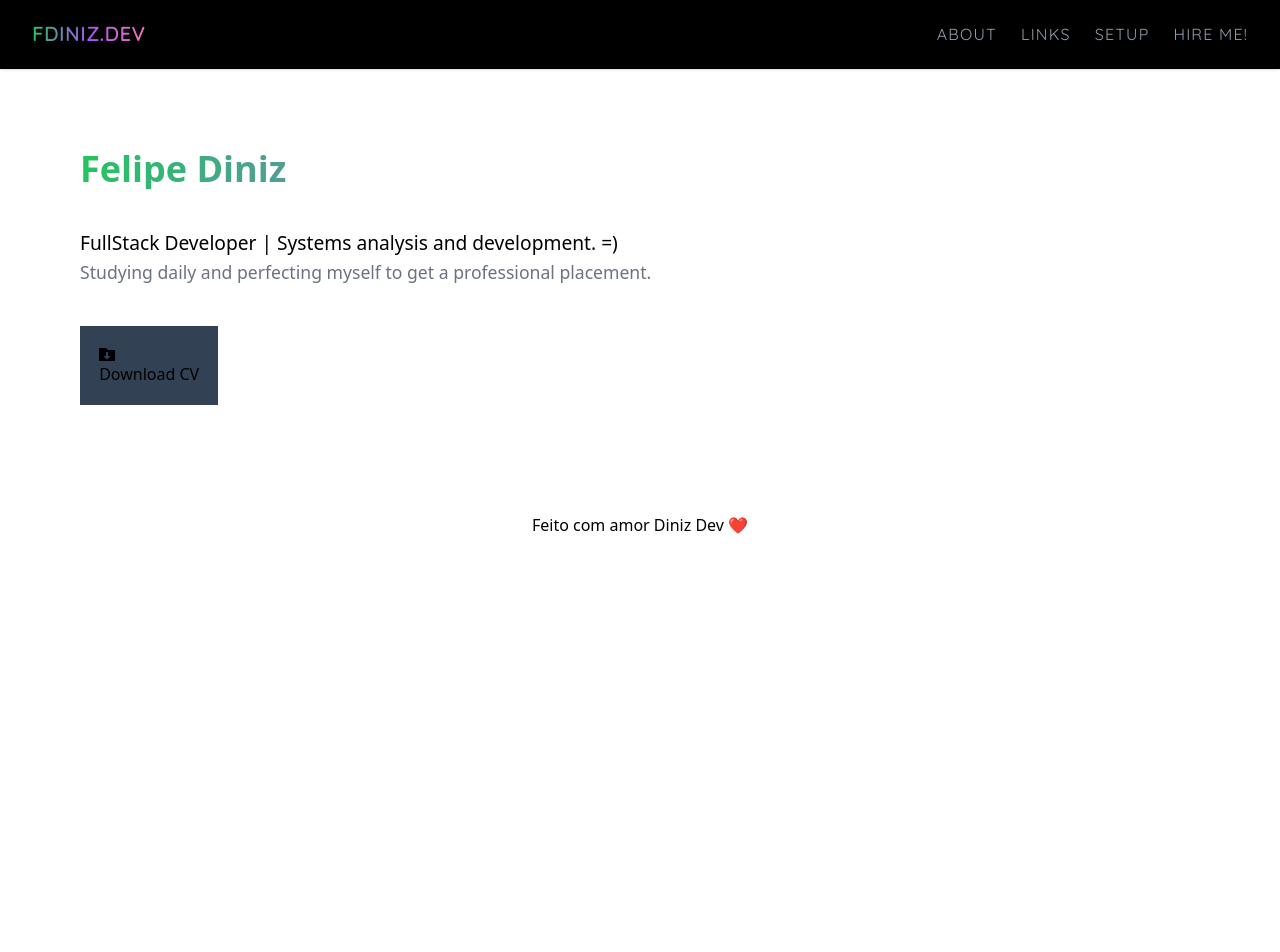
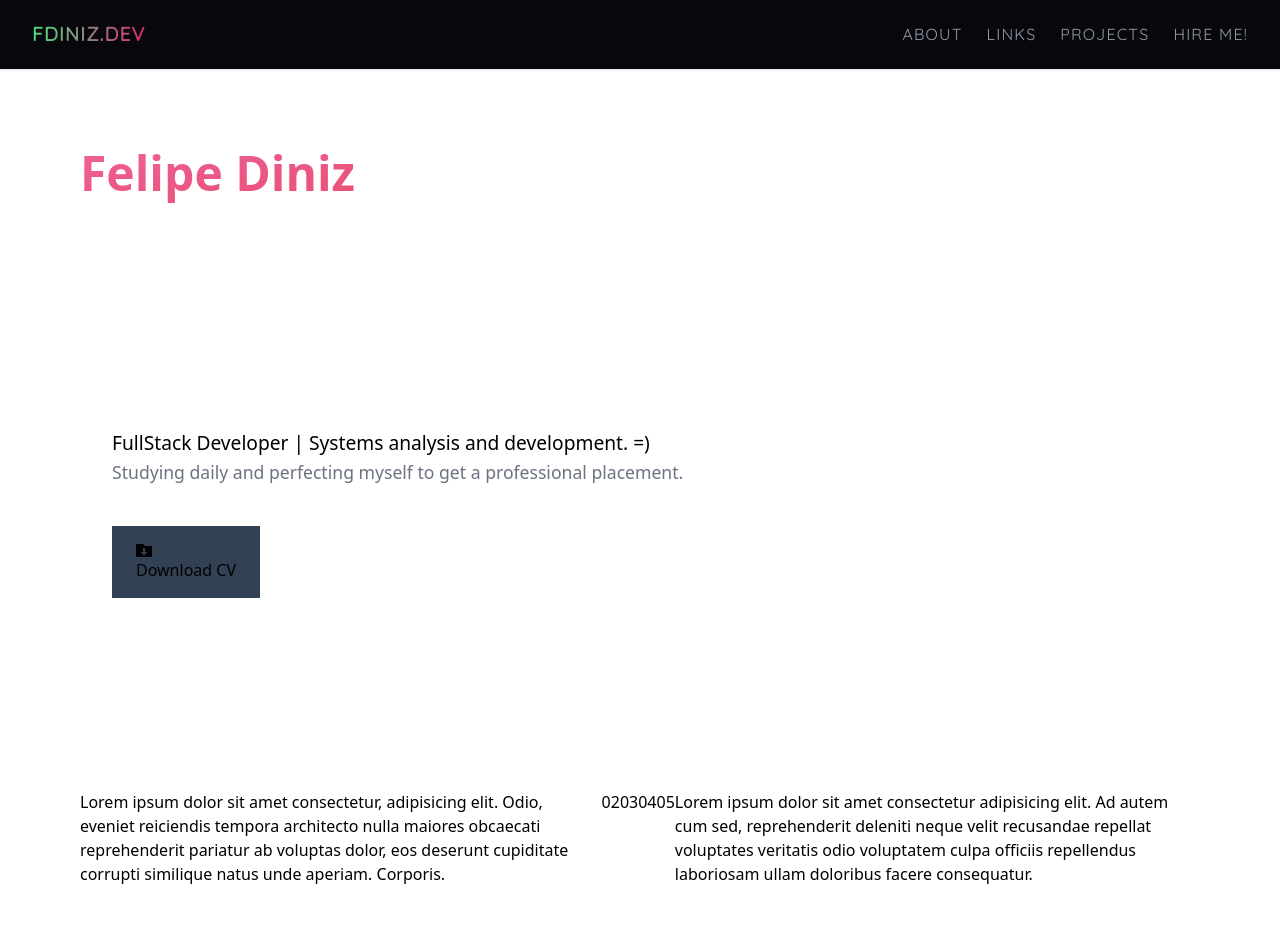
Before and after one commit to dinizdev/fdiniz.dev, a Next.js app: page / in a window 1280 px wide. Shown: the top 952 px of the page. Built offline with nearby package versions, Linux system fonts and the light colour scheme.

Commit message:
fix headbar and add links functions

```diff
--- a/package.json
+++ b/package.json
@@ -9,6 +9,7 @@
     "lint": "next lint"
   },
   "dependencies": {
+    "axios": "^0.27.2",
     "next": "12.3.0",
     "react": "18.2.0",
     "react-dom": "18.2.0",
--- a/src/components/Headbar/index.tsx
+++ b/src/components/Headbar/index.tsx
@@ -7,12 +7,12 @@ export default function Headbar() {
   const [navbar, setNavbar] = useState(false);
   return (
     <div>
-      <nav className="w-full bg-black shadow">
+      <nav className="w-full bg-[#08070b] shadow">
         <div className="justify-between px-4 mx-auto lg:max-w-7xl md:items-center md:flex md:px-8">
           <div>
             <div className="flex items-center justify-between py-3 md:py-5 md:block">
               <a href="/">
-                <h2 className="text-[1.2rem]  font-bold text-transparent bg-clip-text bg-gradient-to-r from-green-500 via-purple-500 to-pink-400">FDiniz.dev</h2>
+                <h2 className="text-[1.2rem]  font-bold text-transparent bg-clip-text bg-gradient-to-r from-green-400 to-pink-600 ">FDiniz.dev</h2>
               </a>
               <div className="md:hidden">
                 <button
@@ -70,8 +70,8 @@ export default function Headbar() {
                   </Link>
                 </li>
                 <li className="text-white">
-                  <Link href="Setup">
-                    <a>Setup</a>
+                  <Link href="Projects">
+                    <a>Projects</a>
                   </Link>
                 </li>
                 <li className="text-white">
--- a/src/pages/About/index.tsx
+++ b/src/pages/About/index.tsx
@@ -16,9 +16,16 @@ export default function About() {
 
         </Head>
 
-        <h1 className="p-10 text-5xl font-extrabold text-transparent bg-clip-text bg-gradient-to-r from-red-500 via-purple-500 to-pink-500 ...">
-            About
+        <h1 className="p-20 text-5xl font-extrabold text-transparent bg-clip-text bg-gradient-to-br from-pink-400 to-red-600">
+          About
         </h1>
+        <div>
+          <nav>
+            <ul>
+              <a href=""></a>
+            </ul>
+          </nav>
+        </div>
     </div>
   );
 }
--- a/src/pages/HireMe/index.tsx
+++ b/src/pages/HireMe/index.tsx
@@ -14,8 +14,8 @@ export default function HireMe(){
             />
             <link rel="icon" href="/favicon.ico" />
         </Head>
-            <h1 className="p-10 text-5xl font-extrabold text-transparent bg-clip-text bg-gradient-to-r from-red-500 via-purple-500 to-pink-500 ...">
-                Soon =)
+            <h1 className="p-20 text-5xl font-extrabold text-transparent bg-clip-text bg-gradient-to-br from-pink-400 to-red-600">
+                Hire me =)
             </h1>
         </div>
     )
--- a/src/pages/Links/index.tsx
+++ b/src/pages/Links/index.tsx
@@ -1,7 +1,10 @@
 import Headbar from "../../components/Headbar";
 import Head from "next/head";
+import axios from "axios";
+import { url } from "inspector";
 
 export default function Links(){
+
     return (
         <div>
             <Headbar/>
@@ -14,9 +17,15 @@ export default function Links(){
             />
             <link rel="icon" href="/favicon.ico" />
             </Head>
-            <h1 className="p-10 text-5xl font-extrabold text-transparent bg-clip-text bg-gradient-to-r from-red-500 via-purple-500 to-pink-500 ...">
-                Soon =)
+            <h1 className="p-20 text-5xl font-extrabold text-transparent bg-clip-text bg-gradient-to-br from-pink-400 to-red-600">
+                Links
             </h1>
+            <div className="flex min-flex justify-center">
+            <button className='font-bold px-16 flex-row justify-center p-[1.2rem] bg-slate-700'>
+                Fetch Links
+            </button>
+
+            </div>
         </div>
     )
 }
--- a/src/pages/Setup/index.tsx
+++ b/src/pages/Setup/index.tsx
@@ -1,7 +1,7 @@
 import Headbar from "../../components/Headbar";
 import Head from "next/head";
 
-export default function Setup(){
+export default function Projects(){
     return (
         <div>
             <Headbar/>
@@ -14,8 +14,8 @@ export default function Setup(){
                 />
                 <link rel="icon" href="/favicon.ico" />
             </Head>
-            <h1 className="p-10 text-5xl font-extrabold text-transparent bg-clip-text bg-gradient-to-r from-red-500 via-purple-500 to-pink-500 ...">
-                Setup
+            <h1 className="p-20 text-5xl font-extrabold text-transparent bg-clip-text bg-gradient-to-br from-pink-400 to-red-600">
+                Projects
             </h1>
         </div>
     )
--- a/src/pages/index.tsx
+++ b/src/pages/index.tsx
@@ -14,7 +14,7 @@ const Home: NextPage = () => {
     <div>
       <Headbar />
       <Head>
-        <title>Fdiniz.dev</title>
+        <title>Felipe Diniz</title>
         <meta
           name="description" />
           <link rel="preconnect" href="https://fonts.googleapis.com" />
@@ -22,10 +22,11 @@ const Home: NextPage = () => {
           <link href="https://fonts.googleapis.com/css2?family=Poppins:wght@300;400;700&family=Quicksand:wght@300;400&display=swap" rel="stylesheet"/>
           <link rel="icon" href="/favicon.ico" />
       </Head>
-      <div className="p-20 min-flex justify-center ... align">
-        <h1 className="text-4xl font-extrabold text-transparent bg-clip-text bg-gradient-to-r from-green-500 via-purple-500 to-pink-500">
-          Felipe Diniz
-        </h1>
+      <h1 className="p-20 text-left text-5xl font-extrabold text-transparent bg-clip-text bg-gradient-to-br from-pink-400 to-red-600">
+        Felipe Diniz
+      </h1>
+      <div className="p-28 min-flex justify-center align">
+
         <p className='text-[1.2rem] pt-10'>
           FullStack Developer | Systems analysis and development. =)
           <br />
@@ -36,14 +37,26 @@ const Home: NextPage = () => {
         </p>
         <Link href="">
 
-          <button className='flex-row justify-center p-[1.2rem] bg-slate-700'>
+          <button className='flex-row justify-center px-6 p-[1rem] bg-slate-700'>
             <span><ImFolderDownload></ImFolderDownload> Download CV</span>
           </button>
 
         </Link>
 
+
+
       </div>
-      <Footer />
+      <div className="p-20 flex min-flex justify-center">
+        <div>Lorem ipsum dolor sit amet consectetur, adipisicing elit. Odio, eveniet reiciendis tempora architecto nulla maiores obcaecati reprehenderit pariatur ab voluptas dolor, eos deserunt cupiditate corrupti similique natus unde aperiam. Corporis.</div>
+        <div>02</div>
+        <div>03</div>
+        <div>04</div>
+        <div>05</div>
+        <div>Lorem ipsum dolor sit amet consectetur adipisicing elit. Ad autem cum sed, reprehenderit deleniti neque velit recusandae repellat voluptates veritatis odio voluptatem culpa officiis repellendus laboriosam ullam doloribus facere consequatur.</div>
+      </div>
+      <div className='flex flex-col h-screen'>
+        <Footer />
+      </div>
     </div>
 
   )
--- a/src/styles/globals.css
+++ b/src/styles/globals.css
@@ -39,8 +39,22 @@ a {
   }
   body {
     color: white;
-    background: black;
+    background: #08070b;
     font-family: "Biotif";
     src: url('../assets/Biotif.ttf');
   }
 }
+
+::-webkit-scrollbar {
+    width: 6px;
+}
+
+::-webkit-scrollbar-thumb {
+    background-color: #24c361;
+    border-radius: 10px;
+    border: 10px solid #24c361;
+}
+
+::-webkit-scrollbar-track {
+    background: #151417;
+}
--- a/tailwind.config.js
+++ b/tailwind.config.js
@@ -1,15 +1,15 @@
 /** @type {import('tailwindcss').Config} */
 module.exports = {
   content: [
-    "./src/pages/**/*.{js,ts,jsx,tsx}",
-    "./src/components/**/*.{js,ts,jsx,tsx}",
+    './src/pages/**/*.{js,ts,jsx,tsx}',
+    './src/components/**/*.{js,ts,jsx,tsx}'
   ],
   theme: {
     extend: {
       colors: {
-        primary: "#13111B",
-        },
-    },
+        primary: '#13111B'
+      }
+    }
   },
-  plugins: [],
+  plugins: []
 }
```
Also changed, not shown: 1 other file (tests, documents, lock files or other folders).
